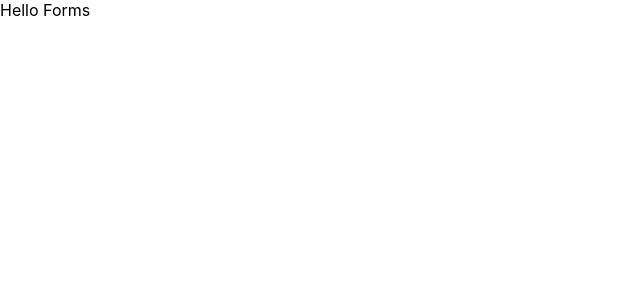
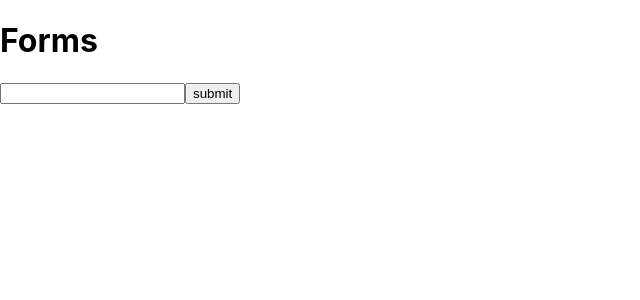
Before and after one commit to ahmedtaaw/reactdom, a React (Create React App) app in the folder forms/: page / in a window 1280 px wide. Shown: the top 300 px of the page, without its empty margins (0-640 px from the left). Built offline with nearby package versions, Linux system fonts and the light colour scheme.

Commit message:
update state while typing

```diff
--- a/forms/src/components/forms.js
+++ b/forms/src/components/forms.js
@@ -1,10 +1,26 @@
 import React, { Component } from 'react';
 
 class Formsapp extends Component{
+
+    state = {
+        name:''
+    }
+
+    handleChange = (e)=>{
+        this.setState({
+            name:e.target.value
+        })
+    }
+
     render(){
         return(
             <div>
-                Hello Forms
+                <h1>Forms</h1>
+                <form>
+                    <input type="text" onChange={this.handleChange}></input>
+                    <button>submit</button>
+                    <h2>{this.state.name}</h2>
+                </form>
             </div>
         )
     }
```
